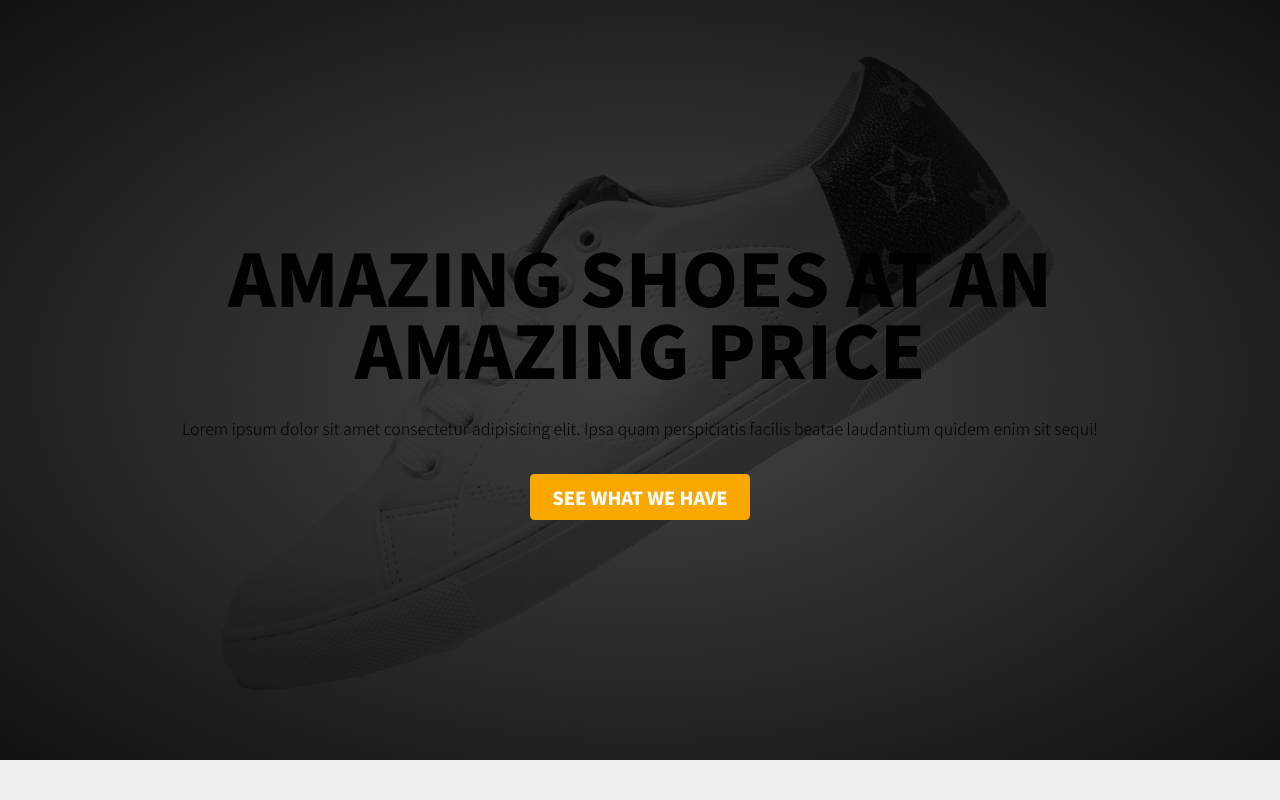
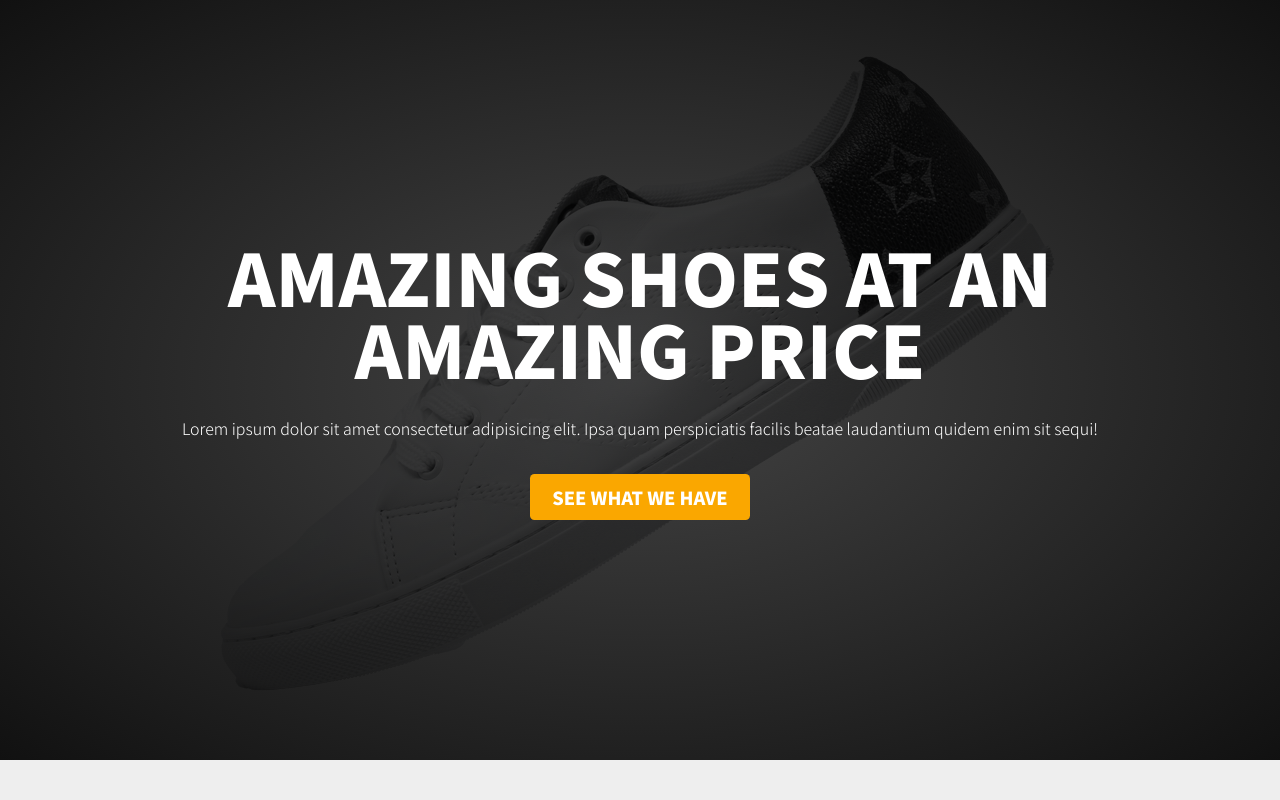
Before and after one commit to sne-syn/sport_shop, a website: page source/index.html in a window 1280 px wide. Shown: the top 800 px of the page. Drawn offline with nearby package versions, Linux system fonts and the light colour scheme; files that its build step writes are made by us from their sources.

Commit message:
Update index.html

```diff
--- a/source/index.html
+++ b/source/index.html
@@ -12,8 +12,8 @@
 <body>
   <header class="hero">
     <div class="container spacing">
-      <h1 class="primary-title">Amazing shoes at an amazing price</h1>
-      <p>Lorem ipsum dolor sit amet consectetur adipisicing elit. Ipsa quam perspiciatis facilis beatae laudantium
+      <h1 class="primary-title u-text-white">Amazing shoes at an amazing price</h1>
+      <p class="u-text-white">Lorem ipsum dolor sit amet consectetur adipisicing elit. Ipsa quam perspiciatis facilis beatae laudantium
         quidem enim sit sequi!</p>
       <a href="#" class="btn">See what we have</a>
     </div>
```
